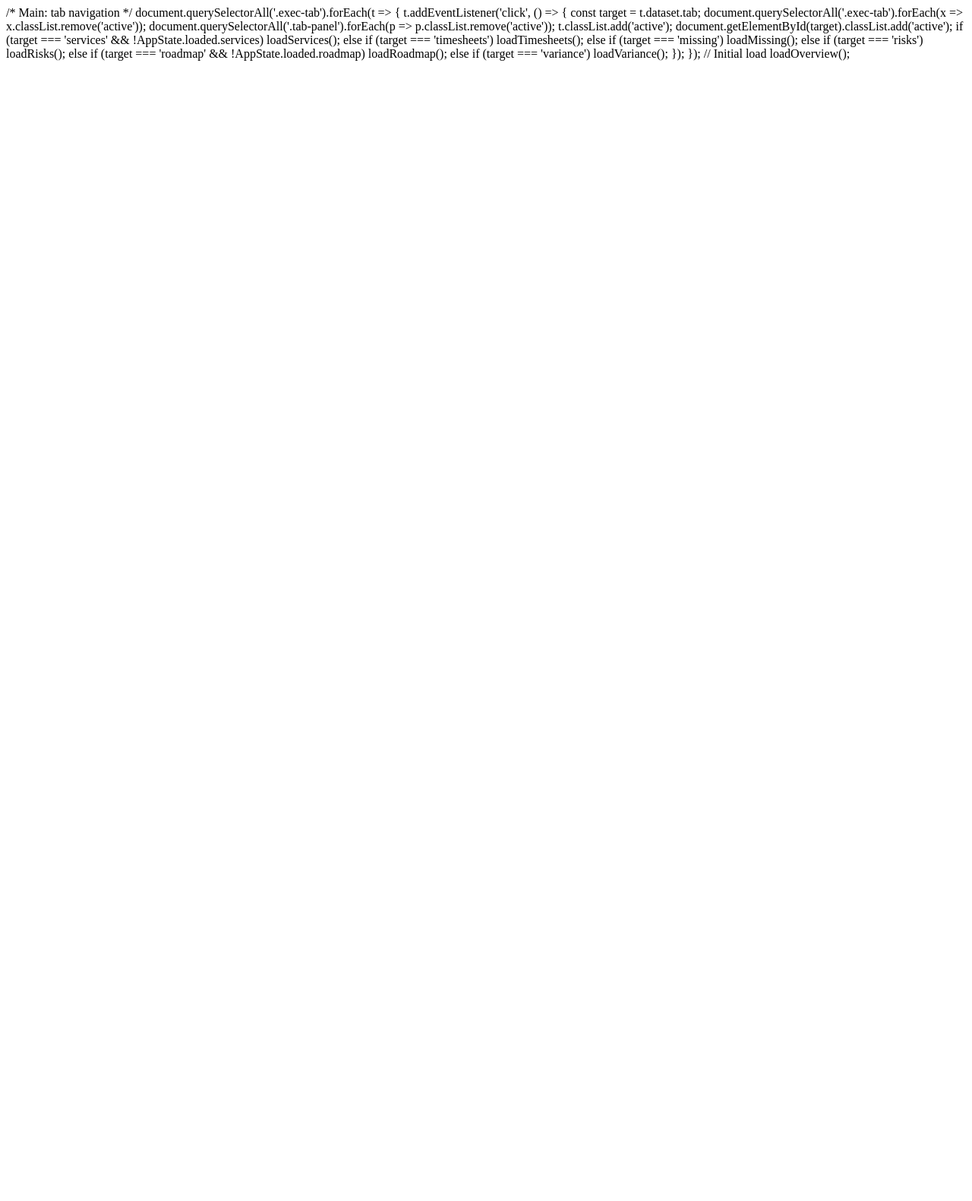
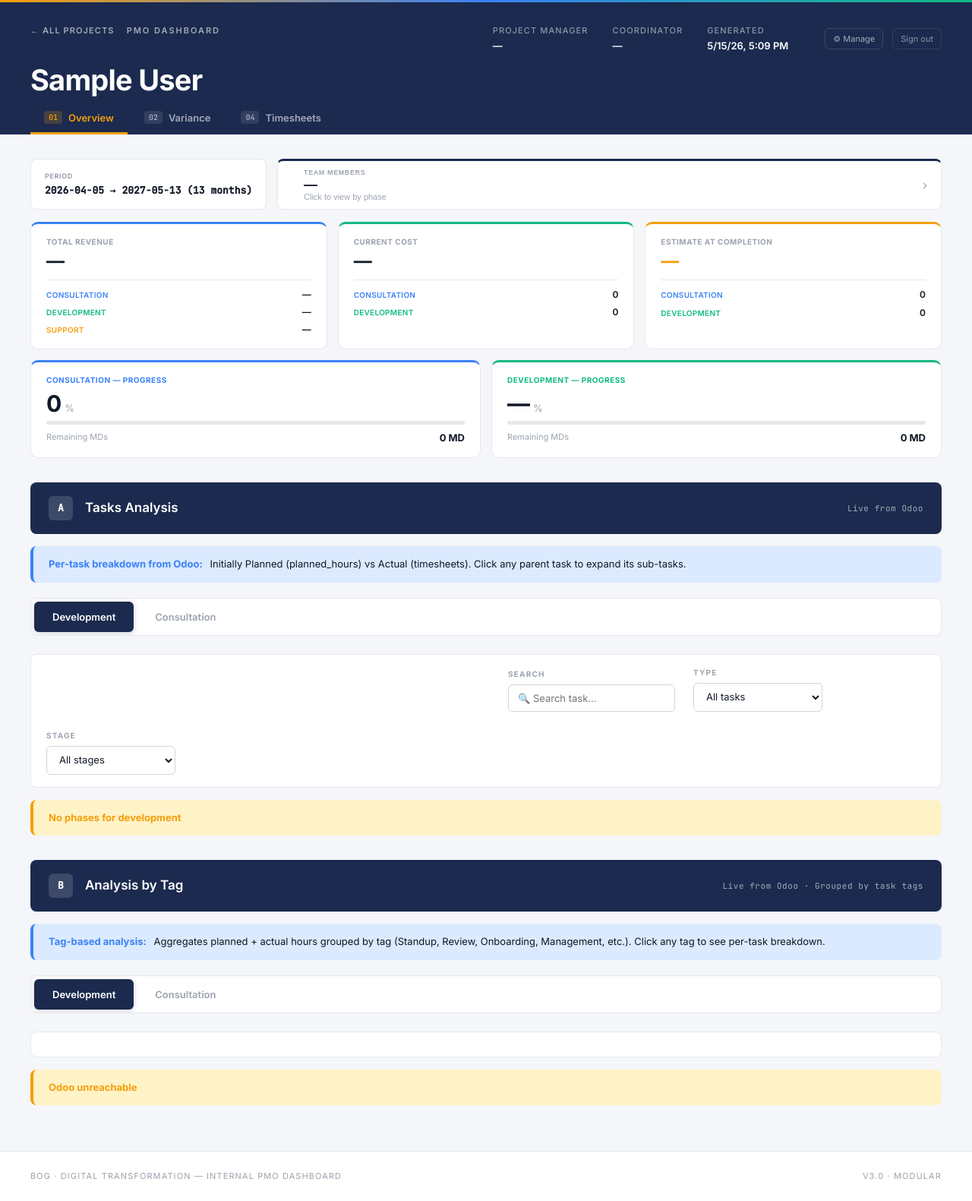
Before and after one commit to MariamElmasry254/bog_pmo_dashboard, a Flask app: page / in a window 1280 px wide. Shown: the whole page at 76% size. Before the commit the page ends 80 px from the top, so only its background shows below. Run offline with Flask 3, Linux system fonts and the light colour scheme; the visitor is signed in with stand-in values (Sample User, id 1); data comes from the database, SQL or seed files in the repository; data that the repository does not hold is empty; some libraries are stand-ins or nearby versions.

Commit message:
Update index.html

```diff
--- a/templates/index.html
+++ b/templates/index.html
@@ -1,20 +1,100 @@
-/* Main: tab navigation */
-document.querySelectorAll('.exec-tab').forEach(t => {
-  t.addEventListener('click', () => {
-    const target = t.dataset.tab;
-    document.querySelectorAll('.exec-tab').forEach(x => x.classList.remove('active'));
-    document.querySelectorAll('.tab-panel').forEach(p => p.classList.remove('active'));
-    t.classList.add('active');
-    document.getElementById(target).classList.add('active');
+<!DOCTYPE html>
+<html lang="en" dir="ltr">
+<head>
+<meta charset="UTF-8">
+<meta name="viewport" content="width=device-width, initial-scale=1.0">
+<title>BOG Digital Transformation — PMO Dashboard</title>
+<link rel="preconnect" href="https://fonts.googleapis.com">
+<link rel="preconnect" href="https://fonts.gstatic.com" crossorigin>
+<link href="https://fonts.googleapis.com/css2?family=Inter:wght@300;400;500;600;700;800&family=Cairo:wght@400;500;600;700&family=JetBrains+Mono:wght@400;500&display=swap" rel="stylesheet">
+<link rel="stylesheet" href="{{ url_for('static', filename='css/style.css') }}">
+<script src="https://cdn.jsdelivr.net/npm/chart.js@4.4.0/dist/chart.umd.min.js"></script>
+</head>
+<body>
 
-    if (target === 'services' && !AppState.loaded.services) loadServices();
-    else if (target === 'timesheets') loadTimesheets();
-    else if (target === 'missing') loadMissing();
-    else if (target === 'risks') loadRisks();
-    else if (target === 'roadmap' && !AppState.loaded.roadmap) loadRoadmap();
-    else if (target === 'variance') loadVariance();
-  });
-});
+<!-- ============ EXECUTIVE HEADER ============ -->
+<header class="exec-header">
+  <div class="exec-content">
+    <div class="exec-top">
+      <div style="display:flex;align-items:center;gap:16px;">
+        <a href="/projects" style="font-size:11px;color:rgba(255,255,255,.6);text-decoration:none;
+           letter-spacing:.1em;text-transform:uppercase;font-weight:600;transition:color .15s;"
+           onmouseover="this.style.color='white'" onmouseout="this.style.color='rgba(255,255,255,.6)'">
+          ← All Projects
+        </a>
+        <span class="exec-label">PMO DASHBOARD</span>
+      </div>
+      <div class="exec-meta">
+        <div><span>PROJECT MANAGER</span><b id="headerPM">—</b></div>
+        <div><span>COORDINATOR</span><b id="headerCoord">—</b></div>
+        <div><span>GENERATED</span><b id="generatedTime">—</b></div>
+        <div style="display:flex;gap:12px;align-items:center;margin-left:16px;">
+          <a href="/manage" style="font-size:11px;color:rgba(255,255,255,.6);text-decoration:none;
+             padding:5px 10px;border:1px solid rgba(255,255,255,.15);border-radius:6px;
+             transition:all .15s;" onmouseover="this.style.background='rgba(255,255,255,.1)'"
+             onmouseout="this.style.background='transparent'">⚙ Manage</a>
+          <a href="/logout" style="font-size:11px;color:rgba(255,255,255,.5);text-decoration:none;
+             padding:5px 10px;border:1px solid rgba(255,255,255,.1);border-radius:6px;
+             transition:all .15s;" onmouseover="this.style.color='white'"
+             onmouseout="this.style.color='rgba(255,255,255,.5)'">Sign out</a>
+        </div>
+      </div>
+    </div>
+    <h1 class="exec-title" id="headerProjectTitle">{{ project_name }}</h1>
 
-// Initial load
-loadOverview();
+
+    <nav class="exec-tabs">
+      <button class="exec-tab active" data-tab="overview"><span class="tab-num">01</span> Overview</button>
+      <button class="exec-tab" data-tab="variance"><span class="tab-num">02</span> Variance</button>
+      <button class="exec-tab" data-tab="services"><span class="tab-num">03</span> Services &amp; Scope</button>
+      <button class="exec-tab" data-tab="timesheets"><span class="tab-num">04</span> Timesheets</button>
+      <button class="exec-tab" data-tab="missing"><span class="tab-num">05</span> Missing Hours</button>
+      <button class="exec-tab" data-tab="risks"><span class="tab-num">06</span> ⚠️ Risks &amp; Issues</button>
+      <button class="exec-tab" data-tab="roadmap"><span class="tab-num">07</span> Roadmap</button>
+    </nav>
+  </div>
+</header>
+
+<main class="content">
+  {% include 'partials/overview.html' %}
+  {% include 'partials/variance.html' %}
+  {% include 'partials/services.html' %}
+  {% include 'partials/timesheets.html' %}
+  {% include 'partials/missing.html' %}
+  {% include 'partials/risks.html' %}
+  {% include 'partials/roadmap.html' %}
+</main>
+
+<footer class="footer">
+  <span>BOG · Digital Transformation — Internal PMO Dashboard</span>
+  <span>v3.0 · Modular</span>
+</footer>
+
+<!-- Modular JS -->
+<script src="{{ url_for('static', filename='js/utils.js') }}"></script>
+<script src="{{ url_for('static', filename='js/overview.js') }}"></script>
+<script src="{{ url_for('static', filename='js/variance.js') }}"></script>
+<script src="{{ url_for('static', filename='js/variance2.js') }}"></script>
+<script src="{{ url_for('static', filename='js/services.js') }}"></script>
+<script src="{{ url_for('static', filename='js/timesheets.js') }}"></script>
+<script src="{{ url_for('static', filename='js/missing.js') }}"></script>
+<script src="{{ url_for('static', filename='js/risks.js') }}"></script>
+<script src="{{ url_for('static', filename='js/roadmap.js') }}"></script>
+<script src="{{ url_for('static', filename='js/main.js') }}"></script>
+<script>
+// Activate tab from URL hash on load (e.g. /#overview)
+(function() {
+  const hash = window.location.hash.replace('#', '');
+  if (hash) {
+    // Wait for main.js to set up tabs
+    window.addEventListener('load', function() {
+      const btn = document.querySelector('.exec-tab[data-tab="' + hash + '"]');
+      if (btn) btn.click();
+      // Clear hash so refresh doesn't force same tab
+      history.replaceState(null, '', '/');
+    });
+  }
+})();
+</script>
+</body>
+</html>
```
